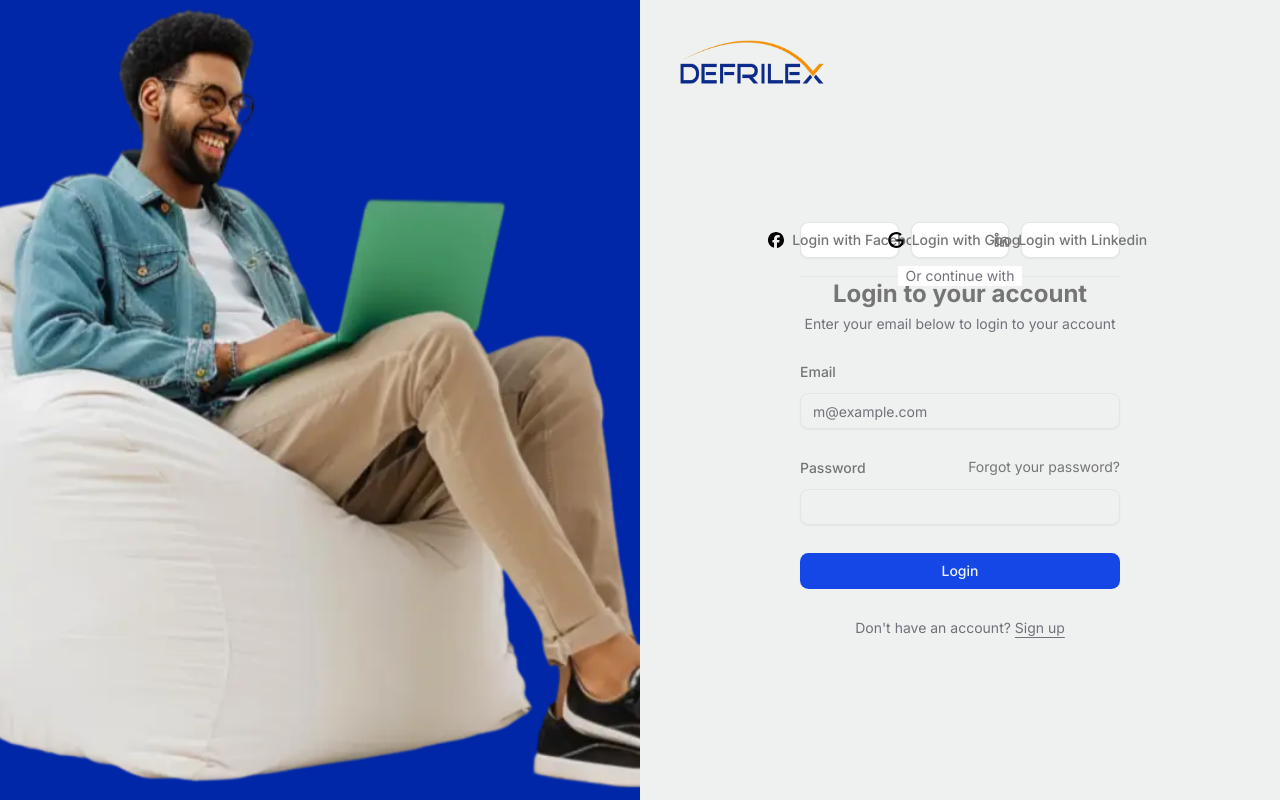
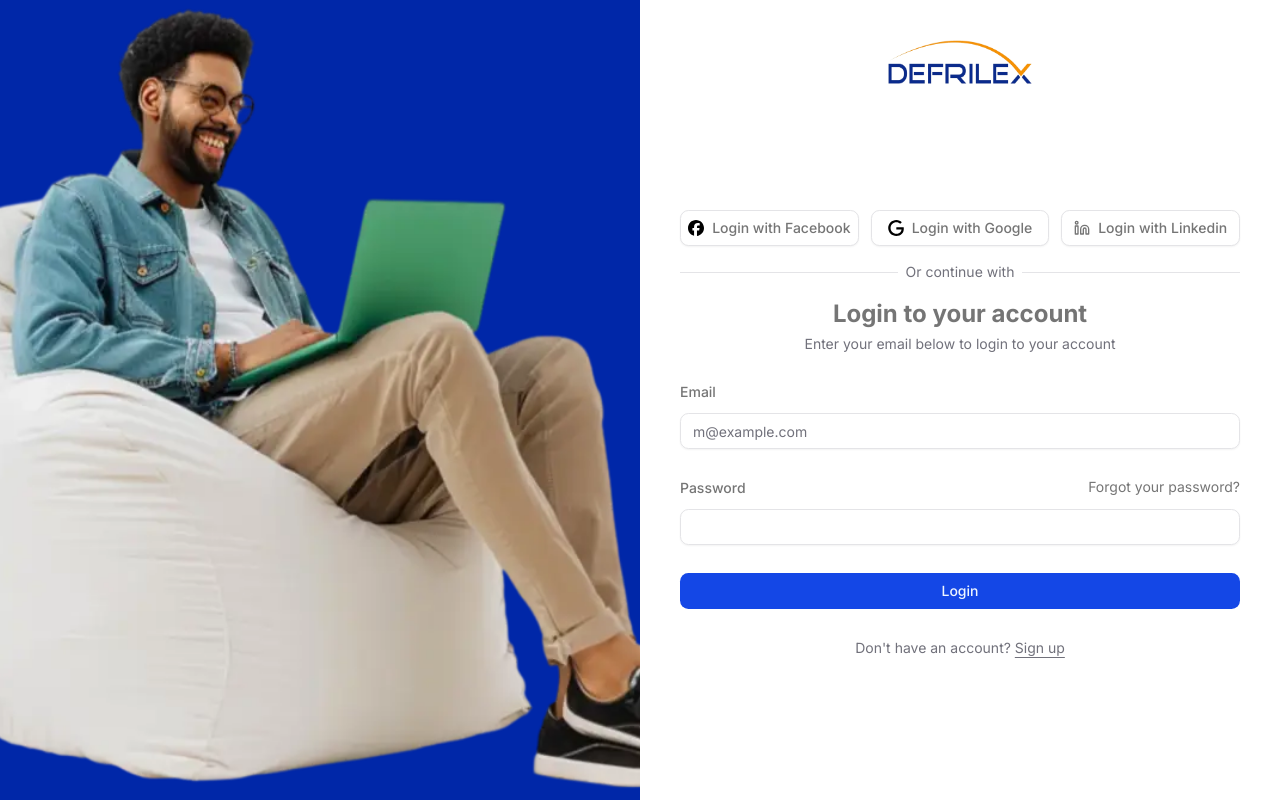
Before and after one commit to jbob9/defrilex, a Next.js app: page /login in a window 1280 px wide. Built offline with nearby package versions, Linux system fonts and the light colour scheme.

Commit message:
update the auth page

```diff
--- a/app/(app)/jobs/page.tsx
+++ b/app/(app)/jobs/page.tsx
@@ -26,7 +26,7 @@ const Jobs = () => {
               <div className="flex items-start justify-between rounded-xl gap-7">
                 <div className="rounded-md overflow-hidden mt-0 relative shadow-none w-full flex items-center gap-2.5 bg-white">
                   <input
-                    className="pl-10 border border-black/1 rounded-md w-full outline-none bg-white text-black leading-tight p-[11px,16px]"
+                    className="pl-10 border border-black/1 rounded-md w-full outline-none bg-white text-black leading-tight py-[11px] px-4"
                     name="search"
                     type="search"
                     value=""
--- a/app/(auth)/auth-form.tsx
+++ b/app/(auth)/auth-form.tsx
@@ -15,7 +15,7 @@ export function AuthForm({
   ...props
 }: React.ComponentProps<"form">) {
   return (
-    <div className="space-y-4">
+    <div className="flex flex-col gap-6">
       <div className="grid grid-cols-2 md:grid-cols-3 gap-3">
         <Button variant="outline" type="button">
           <svg
--- a/app/(auth)/layout.tsx
+++ b/app/(auth)/layout.tsx
@@ -13,8 +13,8 @@ const AuthLayout = ({ children }: { children: React.ReactNode }) => {
           className="absolute inset-0 h-full w-full object-cover dark:brightness-[0.2] dark:grayscale"
         />
       </div>
-      <div className="flex flex-col gap-4 p-6 md:p-10">
-        <div className="flex justify-center gap-2 md:justify-start">
+      <div className="flex flex-col p-6 md:p-10 bg-white gap-6">
+        <div className="flex justify-center ">
           <Link href="/">
             <Image
               src="/logo.webp"
@@ -26,7 +26,7 @@ const AuthLayout = ({ children }: { children: React.ReactNode }) => {
           </Link>
         </div>
         <div className="flex flex-1 items-center justify-center">
-          <div className="w-full max-w-xs">{children}</div>
+          <div className="w-full max-w-xl">{children}</div>
         </div>
       </div>
     </div>
```
